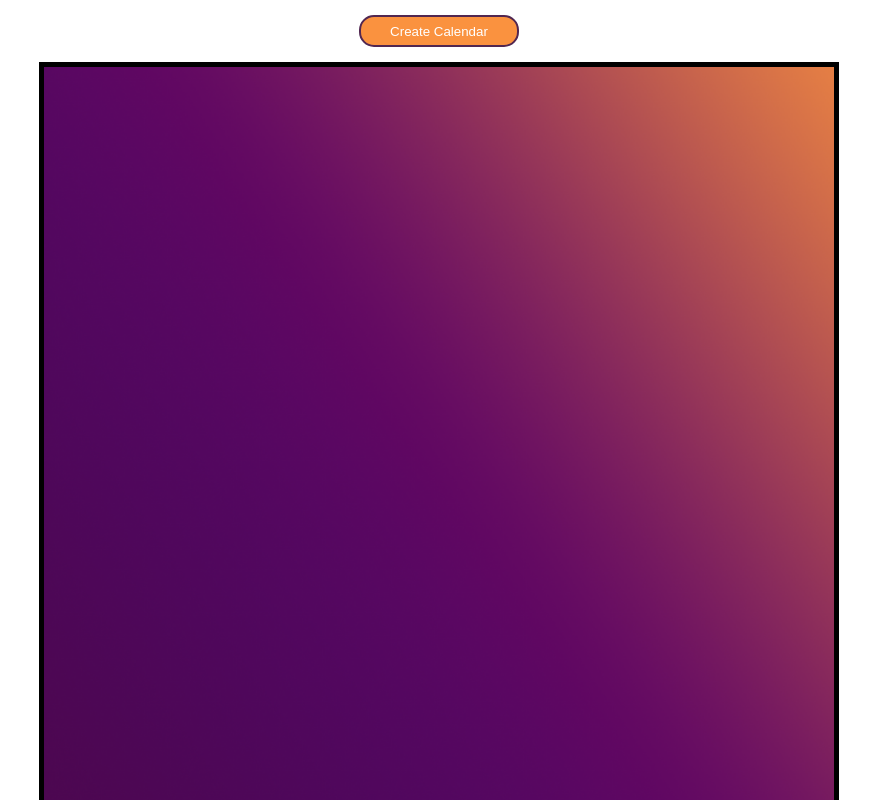
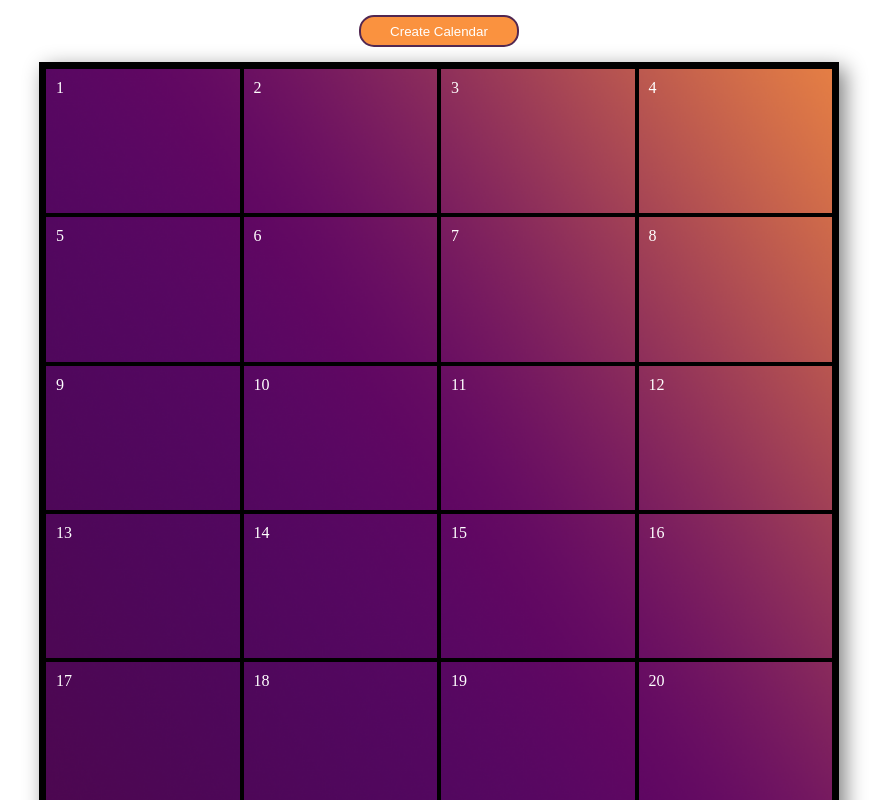
Before and after one commit to jaimin-marfatia/AdventCalendar, a plain HTML site: page index.html in a window 1280 px wide. Both pictures are taken after a click on the button "Create Calendar". Shown: the top 800 px of the page, without its empty margins (201-1090 px from the left). Drawn offline with Linux system fonts and the light colour scheme.

Commit message:
Finished advent calendar project

```diff
--- a/main.js
+++ b/main.js
@@ -0,0 +1,32 @@
+const calendarButton = document.querySelector(".btn-start");
+const calendarContainer = document.querySelector(".container");
+
+const calendarDays = 24;
+
+const openDoor = (path, event) => {
+  event.target.parentNode.style.backgroundImage = `url(${path})`;
+  event.target.style.opacity = "0";
+  event.target.style.backgroundColor = "#521751";
+}
+
+const createCalendar = () => {
+  for (let i = 0; i < calendarDays; i++) {
+    const calendarDoor = document.createElement("div");
+    const calendarDoorText = document.createElement("div");
+
+    calendarDoor.classList.add("image");
+    calendarDoor.style.gridArea = "door" + (i + 1);
+    calendarContainer.appendChild(calendarDoor);
+
+    calendarDoorText.classList.add("text");
+    calendarDoorText.innerHTML = i + 1;
+    calendarDoor.appendChild(calendarDoorText);
+
+    courseNumber = i + 1;
+    let coursePath = `./courses/course-${courseNumber}.jpg`;
+
+    calendarDoorText.addEventListener("click", openDoor.bind(null, coursePath));
+  }
+}
+
+calendarButton.addEventListener("click", createCalendar);
--- a/styles.css
+++ b/styles.css
@@ -20,6 +20,7 @@
   margin: 15px auto;
   background-image: url("./courses/calendar.png");
   background-size: cover;
+  box-shadow: 6px 6px 20px gray;
   display: grid;
   grid-template-columns: repeat(4, 25%);
   grid-template-rows: repeat(6, 1fr);
@@ -33,7 +34,7 @@
 }
 
 .image {
-  background-image: url("./courses/course-1.jpg");
+  background-image: none;
   background-size: cover;
   background-position: center;
 }
@@ -44,4 +45,5 @@
   color: white;
   padding: 10px;
   border: 2px solid black;
+  transition: opacity 2.5s;
 }
```
